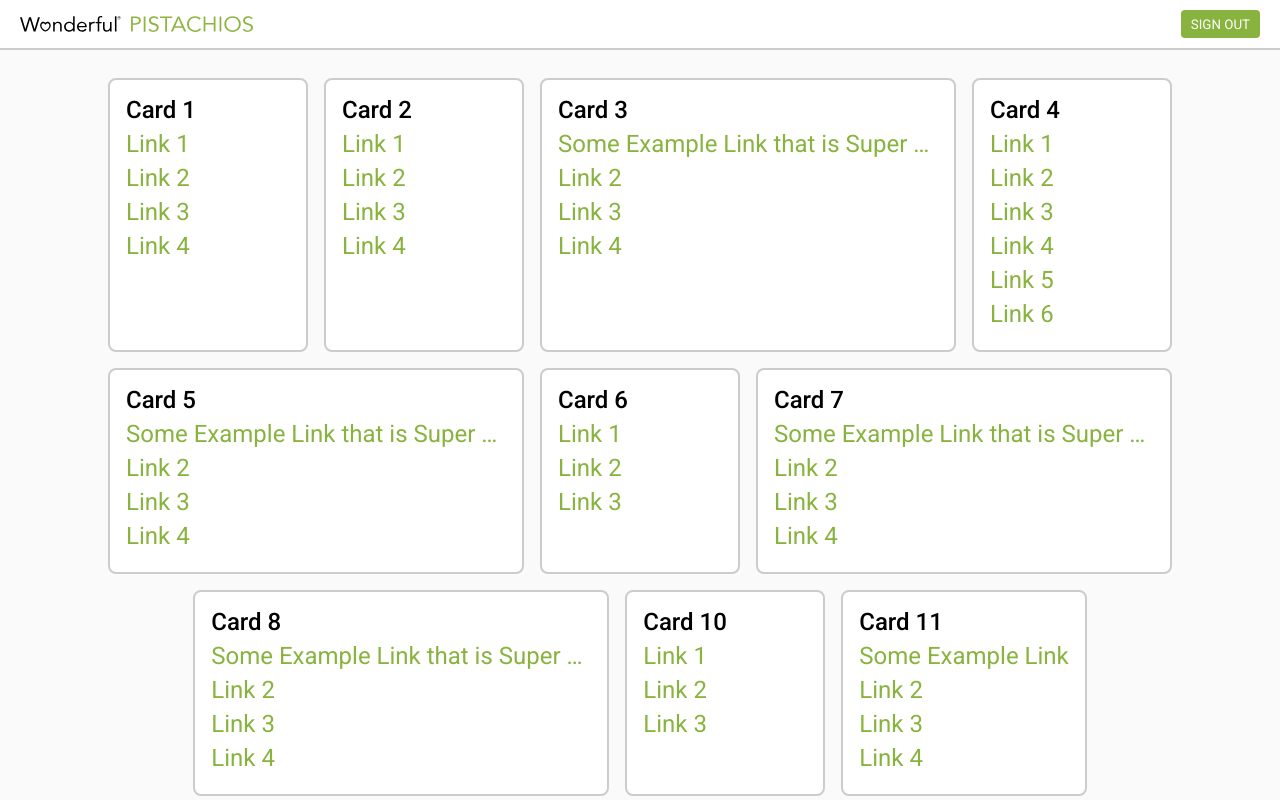
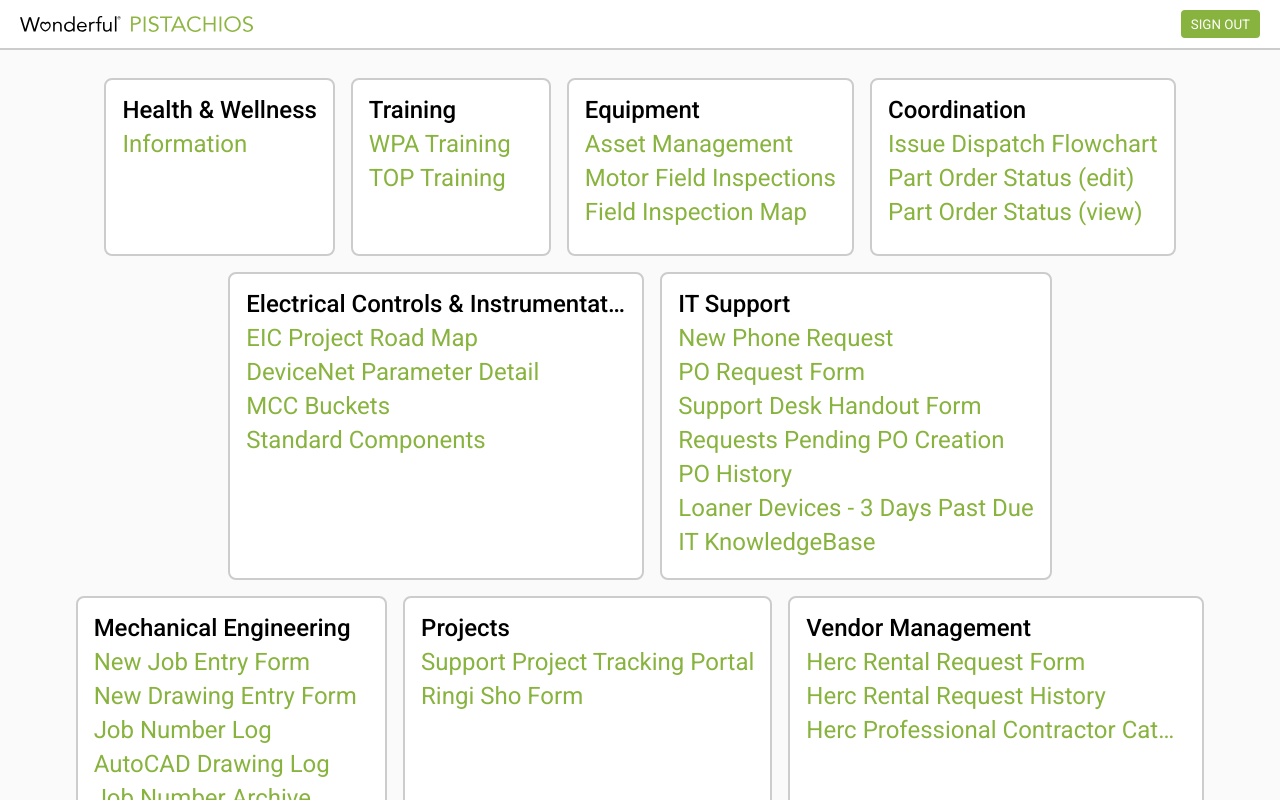
Before and after one commit to thewonderfulcompany/wpa-site, a React (Create React App) app: page / in a window 1280 px wide. Shown: the top 800 px of the page. Built offline with nearby package versions, Linux system fonts and the light colour scheme.

Commit message:
added links

```diff
--- a/src/App.js
+++ b/src/App.js
@@ -26,79 +26,85 @@
 // this should be replaced with an api call for real data once that is ready
 // this data structure forces unique names for cards and links, may change in the future
 const dummyData = {
-  'Card 1': {
-    'Link 1': 'https://example.com',
-    'Link 2': 'https://example.com',
-    'Link 3': 'https://example.com',
-    'Link 4': 'https://example.com',
+  'Health & Wellness': {
+    'Information': 'https://wpa-internal.wonderful.com/wellness'
   },
 
-  'Card 2': {
-    'Link 1': 'https://example.com',
-    'Link 2': 'https://example.com',
-    'Link 3': 'https://example.com',
-    'Link 4': 'https://example.com',
+  'Training': {
+    'WPA Training': 'https://wpatraining.com/',
+    'TOP Training': 'https://wpa-internal.wonderful.com/student-data/',
   },
 
-  'Card 3': {
-    'Some Example Link that is Super Long': 'https://example.com',
-    'Link 2': 'https://example.com',
-    'Link 3': 'https://example.com',
-    'Link 4': 'https://example.com',
+  'Equipment': {
+    'Asset Management': 'https://wpa-internal.wonderful.com/Technical-Services/Maintenance-Management-System/',
+    'Motor Field Inspections': 'https://wpa-internal.wonderful.com/Technical-Services/Maintenance-Management-System/MTR-inspection-summary',
+    'Field Inspection Map': 'Field Inspection Map',
+    '': '',
   },
 
-  'Card 4': {
-    'Link 1': 'https://example.com',
-    'Link 2': 'https://example.com',
-    'Link 3': 'https://example.com',
-    'Link 4': 'https://example.com',
-    'Link 5': 'https://example.com',
-    'Link 6': 'https://example.com',
+  'Coordination': {
+    'Issue Dispatch Flowchart': 'https://www.lucidchart.com/invitations/accept/bc8846ec-fc5b-45b3-8124-b4d23210c5e5',
+    'Part Order Status (edit)': 'https://app.smartsheet.com/b/home?lx=mANrD5AL0etPYJCUXwqPJA',
+    'Part Order Status (view)': 'https://app.smartsheet.com/b/publish?EQBCT=97bf1288adf944b0acf7ec9a86f505f3',
   },
 
-  'Card 5': {
-    'Some Example Link that is Super Long': 'https://example.com',
-    'Link 2': 'https://example.com',
-    'Link 3': 'https://example.com',
-    'Link 4': 'https://example.com',
+  'Electrical Controls & Instrumentation': {
+    'EIC Project Road Map': 'https://app.smartsheet.com/b/publish?EQBCT=4311ca97604545ebb77dab3754b889b9',
+    'DeviceNet Parameter Detail': 'https://app.smartsheet.com/b/publish?EQBCT=3dfc144feaae498bb7b402c234fce0d7',
+    'MCC Buckets': 'https://app.smartsheet.com/b/publish?EQBCT=c5420e46689644ecb57629c25b33f95d',
+    'Standard Components': 'https://app.smartsheet.com/b/publish?EQBCT=003dfeeda00847caaef07c41c6fb572d',
   },
 
-  'Card 6': {
-    'Link 1': 'https://example.com',
-    'Link 2': 'https://example.com',
-    'Link 3': 'https://example.com',
+  'IT Support': {
+    'New Phone Request': 'https://app.smartsheet.com/b/form/d8066607050b4711bf8372707496aa91',
+    'PO Request Form': 'https://app.smartsheet.com/b/form/3098968ad64d41638eb0745e36dabbf1',
+    'Support Desk Handout Form': 'https://app.smartsheet.com/b/form/d0db05bf755245b3bdf0457554912393',
+    'Requests Pending PO Creation': 'https://app.smartsheet.com/b/publish?EQBCT=dd807e4ed6ce46ffa1869b39d71cd5d2',
+    'PO History': 'https://app.smartsheet.com/b/publish?EQBCT=8163865e79c44f4280341f3ffda50c0c',
+    'Loaner Devices - 3 Days Past Due': 'https://app.smartsheet.com/b/home?lx=9XK9o150GZokhsgK2VioxQ',
+    'IT KnowledgeBase': 'https://wpa-sp.wonderful.com/MIS/KnowledgeBase/_layouts/15/start.aspx#/SitePages/End-User%20Knowledge%20Base.aspx',
   },
 
-  'Card 7': {
-    'Some Example Link that is Super Long': 'https://example.com',
-    'Link 2': 'https://example.com',
-    'Link 3': 'https://example.com',
-    'Link 4': 'https://example.com',
+  'Mechanical Engineering': {
+    'New Job Entry Form': 'https://app.smartsheet.com/b/form?EQBCT=ec0584fef14b41c99a070ef2dbde3af1',
+    'New Drawing Entry Form': 'https://app.smartsheet.com/b/form/8fdbf617572746589ddafaf1e3d410e0',
+    'Job Number Log': 'https://app.smartsheet.com/b/publish?EQBCT=66ca092a5c1546d49f309b0db848e7af',
+    'AutoCAD Drawing Log': 'https://app.smartsheet.com/b/publish?EQBCT=d1d6a88b28b24b71bc8e4ba7027b0fde',
+    'Job Number Archive': 'https://www.dropbox.com/s/qkbjbblpumcz3wt/Mechanical%20Job%20Number%20Archive.xls?raw=1',
+    'AutoCAD Drawing Archive': 'https://app.smartsheet.com/b/publish?EQBCT=19eff738a8e94fbcb512d82e6a1f7fe0',
   },
 
-  'Card 8': {
-    'Link 1': 'https://example.com',
-    'Link 2': 'https://example.com',
+  'Projects': {
+    'Support Project Tracking Portal': 'https://app.smartsheet.com/b/publish?EQBCT=a471cb61221b451f858b5e2c64aa785f',
+    'Ringi Sho Form': 'https://www.dropbox.com/s/3pg6dab09d6x6p6/Project%20Spending%20Approval%20Forms%20V1.xlsx?dl=1',
   },
 
-  'Card 8': {
-    'Some Example Link that is Super Long': 'https://example.com',
-    'Link 2': 'https://example.com',
-    'Link 3': 'https://example.com',
-    'Link 4': 'https://example.com',
+  'Vendor Management': {
+    'Herc Rental Request Form': 'https://app.smartsheet.com/b/form?EQBCT=4a8e2da4cca942119d61f822143960c9',
+    'Herc Rental Request History': 'https://app.smartsheet.com/b/publish?EQBCT=bc364b937b8940b6a051612b7f44de73',
+    'Herc Professional Contractor Catalogue': 'https://issuu.com/hercrentals/docs/procontractor_catalog_2.0?e=25072383/49826861',
   },
 
-  'Card 10': {
-    'Link 1': 'https://example.com',
-    'Link 2': 'https://example.com',
-    'Link 3': 'https://example.com',
+  'OA': {
+    'OA Detail Report': 'https://app.powerbi.com/view?r=eyJrIjoiMGJkZjViZjgtNjRjMy00NTAyLThkZjMtMmVmZjM1M2Q1YWVkIiwidCI6IjU3ZmU3YmI1LWUzODItNDQ5OC04OGZlLTVjNTBkMjU2ZjczNSIsImMiOjZ9',
+    'OA Data Entry Portal': 'https://wpa-internal.wonderful.com/Production/Operations-Analysis',
   },
 
-  'Card 11': {
-    'Some Example Link': 'https://example.com',
-    'Link 2': 'https://example.com',
-    'Link 3': 'https://example.com',
-    'Link 4': 'https://example.com',
+  'PPO': {
+    'New PPO Job': 'https://app.smartsheet.com/b/form/b58da0b9975c484080d2f329d4abfffa',
+  },
+
+  'Scheduling': {
+    'Schedule Change Report': 'https://app.powerbi.com/view?r=eyJrIjoiNzI5MmFkNzYtZWNlNy00N2VlLTljNjktZTg4ZWY4NzVmNGU3IiwidCI6IjU3ZmU3YmI1LWUzODItNDQ5OC04OGZlLTVjNTBkMjU2ZjczNSIsImMiOjZ9',
+    'Schedule Change Entries': 'https://wpa-internal.wonderful.com/Production/schedule-changes',
+  },
+
+  'Purchasing': {
+    'PO Request Form': 'https://get-crackin.typeform.com/to/I0PJ2C',
+    'PO Status: Pending Capital Approval': 'https://app.smartsheet.com/b/publish?EQBCT=ca756e0b9035433c8b98d5191c88c22f',
+    'PO Status: Pending Sourcing': 'https://app.smartsheet.com/b/publish?EQBCT=b1f38d5ed3d54bb18590c38c3c507656',
+    'PO Status: Pending PO Entry': 'https://app.smartsheet.com/b/publish?EQBCT=94887b4058384534bff44beccb4ddcde',
+    'PO Status: PO\'s Issued': 'https://app.smartsheet.com/b/publish?EQBCT=7e43343501044fd88ad15560a12594faz',
   },
 }
 
```
